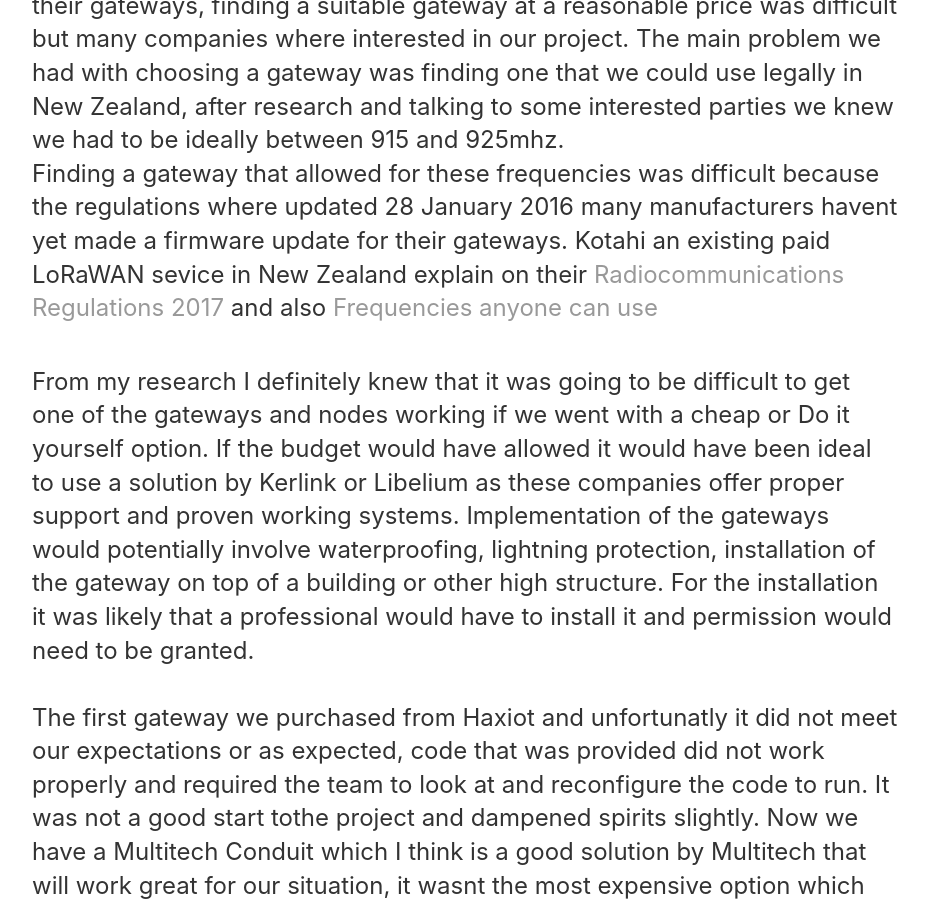
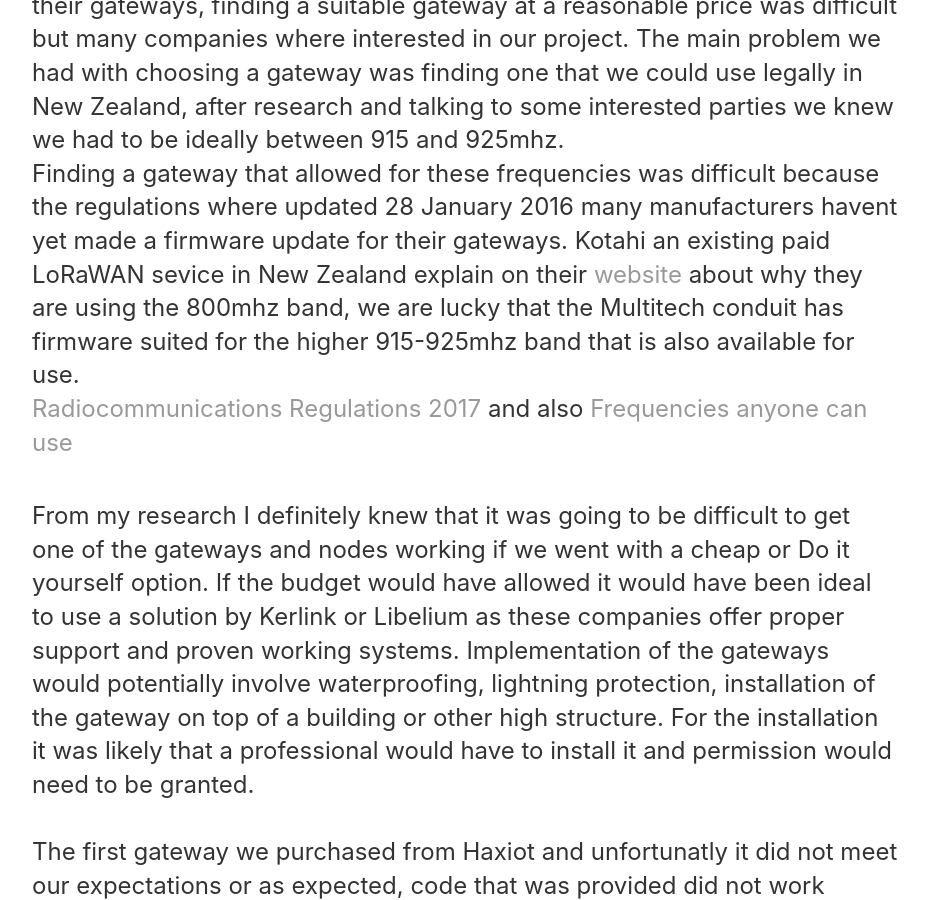
Before and after one commit to CampbellMcDowall/CampbellMcDowall.github.io, a Jekyll site: the page built from projectOne.html, in a window 1280 px wide and 900 px high, scrolled down 1151 px. Shown: the whole window, without its empty margins (175-1103 px from the left). Built offline with Jekyll 4.4.1, drawn with Linux system fonts in a browser that asks for light colours; nearby versions of some CDN libraries; some of the changed lines change nothing that is shown.

Commit message:
Update projectOne.html

```diff
--- a/projectOne.html
+++ b/projectOne.html
@@ -37,7 +37,7 @@
 				difficult but many companies where interested in our project.  The main problem we had with choosing a gateway was finding one that we could use legally in New Zealand,
 				after research and talking to some interested parties we knew we had to be ideally between 915 and 925mhz.<br>
 				Finding a gateway that allowed for these frequencies was difficult because the regulations where updated 28 January 2016 many manufacturers havent yet made a firmware update for their gateways.
-				Kotahi an existing paid LoRaWAN sevice in New Zealand explain on their <a href="https://kotahi.net/radio-frequencies-bands-and-inspections/>website</a> about why they are using the 800mhz band,
+				Kotahi an existing paid LoRaWAN sevice in New Zealand explain on their <a href="https://kotahi.net/radio-frequencies-bands-and-inspections/">website</a> about why they are using the 800mhz band,
 				we are lucky that the Multitech conduit has firmware suited for the higher 915-925mhz band that is also available for use.<br>
 				<a href="https://gazette.govt.nz/notice/id/2017-go415">Radiocommunications Regulations 2017</a> and also <a href="https://www.rsm.govt.nz/consumers/frequencies-anyone-can-use">Frequencies anyone can use</a>
 			</p>
```
